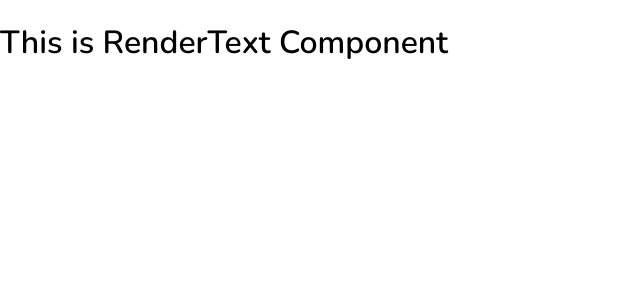
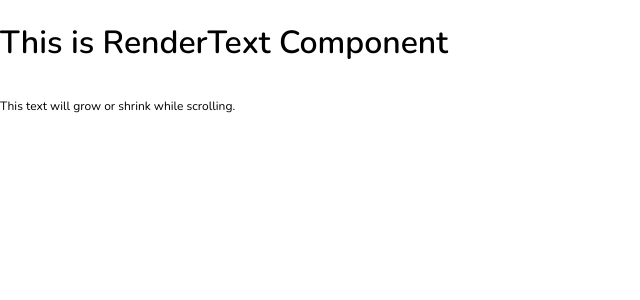
Before and after one commit to ulaura/amex-exercises, a React (Create React App) app: page /rendertext in a window 1280 px wide. Shown: the top 300 px of the page, without its empty margins (0-640 px from the left). Built offline with nearby package versions, Linux system fonts and the light colour scheme.

Commit message:
feat: Added functionality for text to grow or shrink with scrolling in RenderText

```diff
--- a/src/containers/RenderText/RenderText.js
+++ b/src/containers/RenderText/RenderText.js
@@ -2,10 +2,35 @@ import React, { Component } from 'react';
 
 
 class RenderText extends Component {
+  constructor(props){
+    super(props);
+
+    this.state = {
+      position: 0
+    }
+  }
+
+  componentDidMount() {
+   window.addEventListener("scroll", this.handleGrowOrShrink);
+  }
+
+  handleGrowOrShrink = () => {
+    if (window.scrollY > this.state.position) {
+      this.setState({position: window.scrollY}, console.log(this.state));
+    } else if (this.state.position > window.scrollY) {
+      this.setState({position: window.scrollY}, console.log(this.state));
+    }
+  }
+
   render() {
+    let positionFont = 12 + this.state.position;
+
     return (
-      <div>
+      <div id="render-text-container" style={{height: "900px"}}>
         <h1>This is RenderText Component</h1>
+        <p style={{position: "fixed", fontSize: positionFont }}>
+          This text will grow or shrink while scrolling.
+        </p>
       </div>
     )
   }
```
